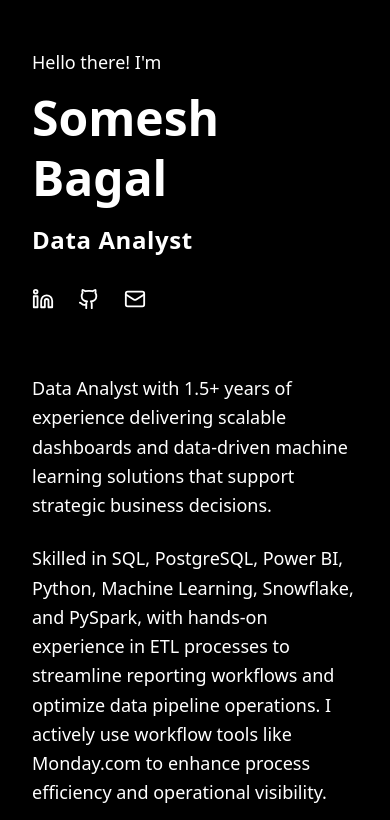
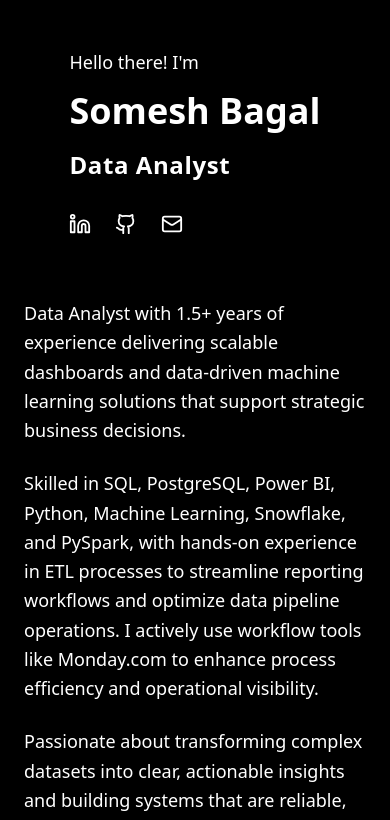
Before and after one commit to Somesh2605/Portfolio, a React (Vite) app: page / in a window 390 px wide. Shown: the top 820 px of the page. Built offline with nearby package versions, Linux system fonts and the light colour scheme.

Commit message:
Added hero stagger animation

```diff
--- a/package.json
+++ b/package.json
@@ -10,6 +10,7 @@
     "preview": "vite preview"
   },
   "dependencies": {
+    "framer-motion": "^12.34.2",
     "lucide-react": "^0.564.0",
     "react": "^19.2.0",
     "react-dom": "^19.2.0"
--- a/src/components/Hero.jsx
+++ b/src/components/Hero.jsx
@@ -1,23 +1,49 @@
-import { Linkedin, Github, Mail } from "lucide-react"
+import { Linkedin, Github, Mail } from "lucide-react";
+import { motion } from "framer-motion";
 
 export default function Hero() {
   return (
-    <section id="about" className="min-h-[85vh] flex flex-col md:flex-row items-center justify-between px-8 md:px-16 gap-16">
+    <section
+      id="about"
+      className="min-h-[85vh] flex flex-col md:flex-row items-center justify-between px-6 md:px-16 gap-16"
+    >
 
       {/* Left Section */}
       <div className="flex-1">
-        <p className="text-white mb-3 text-lg">Hello there! I'm</p>
 
-        <h1 className="text-5xl md:text-7xl font-extrabold leading-tight">
+        <motion.p
+          initial={{ opacity: 0, y: 20 }}
+          animate={{ opacity: 1, y: 0 }}
+          transition={{ duration: 0.6 }}
+          className="text-white mb-3 text-lg"
+        >
+          Hello there! I'm
+        </motion.p>
+
+        <motion.h1
+          initial={{ opacity: 0, y: 20 }}
+          animate={{ opacity: 1, y: 0 }}
+          transition={{ duration: 0.6, delay: 0.2 }}
+          className="text-4xl sm:text-5xl md:text-7xl font-extrabold leading-tight"
+        >
           Somesh Bagal
-        </h1>
+        </motion.h1>
 
-        <p className="text-2xl font-semibold mt-4 text-white tracking-wide">
+        <motion.p
+          initial={{ opacity: 0, y: 20 }}
+          animate={{ opacity: 1, y: 0 }}
+          transition={{ duration: 0.6, delay: 0.4 }}
+          className="text-2xl font-semibold mt-4 text-white tracking-wide"
+        >
           Data Analyst
-</p>
+        </motion.p>
 
-
-<div className="flex gap-6 mt-8">
+        <motion.div
+          initial={{ opacity: 0 }}
+          animate={{ opacity: 1 }}
+          transition={{ duration: 0.6, delay: 0.6 }}
+          className="flex gap-6 mt-8"
+        >
           <a
             href="https://www.linkedin.com/in/someshbagal"
             target="_blank"
@@ -38,17 +64,20 @@ export default function Hero() {
 
           <a
             href="mailto:someshbagal2605@gmail.com"
-  className="text-white hover:text-gray-300 transition"
+            className="text-white hover:opacity-70 transition"
           >
             <Mail size={22} />
           </a>
-
+        </motion.div>
       </div>
 
-      </div>
       {/* Right Section */}
-<div className="flex-1 text-white text-lg leading-relaxed space-y-6">
-
+      <motion.div
+        initial={{ opacity: 0, y: 20 }}
+        animate={{ opacity: 1, y: 0 }}
+        transition={{ duration: 0.6, delay: 0.8 }}
+        className="flex-1 text-white text-lg leading-relaxed space-y-6"
+      >
         <p>
           Data Analyst with 1.5+ years of experience delivering scalable dashboards and data-driven machine learning solutions that support strategic business decisions.
         </p>
@@ -60,10 +89,8 @@ export default function Hero() {
         <p>
           Passionate about transforming complex datasets into clear, actionable insights and building systems that are reliable, scalable, and aligned with business growth.
         </p>
-
-</div>
-
+      </motion.div>
 
     </section>
-  )
+  );
 }
```
Also changed, not shown: 1 other file (tests, documents, lock files or other folders). Lines whose indentation alone changed are shown as unchanged.
